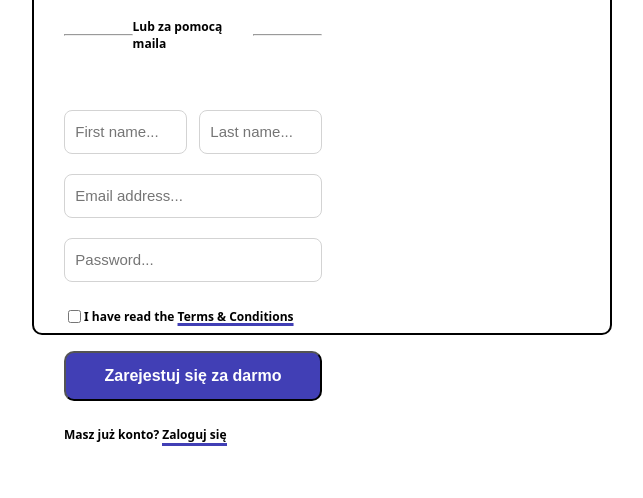
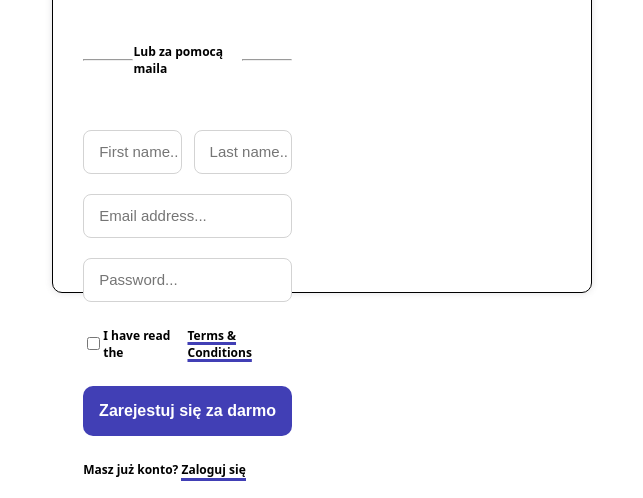
Before and after one commit to RafalKielbasa/Homework, a plain HTML site: page Zadanie4/index.html in a window 1280 px wide. Shown: the part 396-894 px from the top of the page, without its empty margins (318-961 px from the left). Before the commit the page ends 859 px from the top, so only its background shows below. Drawn offline with Linux system fonts and the light colour scheme.

Commit message:
Fix after review

```diff
--- a/Zadanie4/style.css
+++ b/Zadanie4/style.css
@@ -16,19 +16,21 @@ body {
 }
 .content {
   display: flex;
-  width: 45vw;
-  height: 70vh;
+  width: 42vw;
+  height: 65vh;
   border-radius: 10px;
-  border: 2px solid black;
+  border: 1px solid black;
   margin-top: 30px;
+  box-shadow: 0px 0px 7px rgba(100, 96, 106, 0.2);
 }
 .content-left {
   display: flex;
   flex-direction: column;
   align-items: center;
-  margin: 0 30px 0 30px;
   width: 50%;
   height: 100%;
+  box-sizing: border-box;
+  padding: 0 30px;
 }
 h2 {
   width: 90%;
@@ -61,7 +63,7 @@ hr {
   flex-direction: row;
   align-items: center;
   justify-content: space-between;
-  margin: 10px 0 15px 0;
+  margin: 10px 0 10px 0;
 }
 form {
   cursor: pointer;
@@ -112,6 +114,7 @@ button {
   font-size: 16px;
   border-radius: 10px;
   font-weight: 600;
+  border: 0;
 }
 button,
 .media-button:hover,
@@ -127,6 +130,9 @@ h5 {
   display: flex;
   justify-content: left;
 }
+input {
+  padding-left: 15px;
+}
 .content-right {
   width: 50%;
   height: 100%;
```
Also changed, not shown: Zadanie4/index.html (+4 -12 lines).
